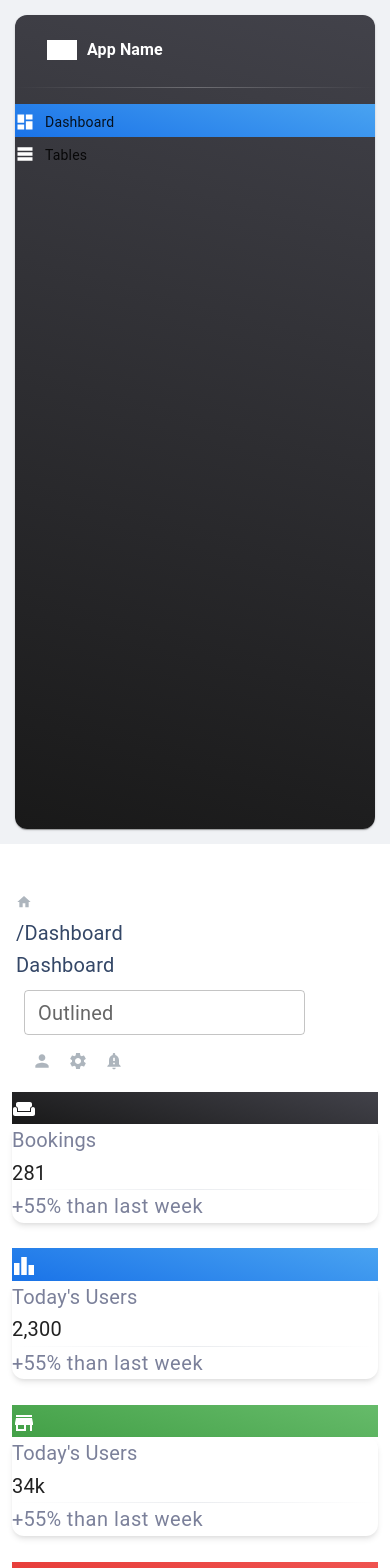
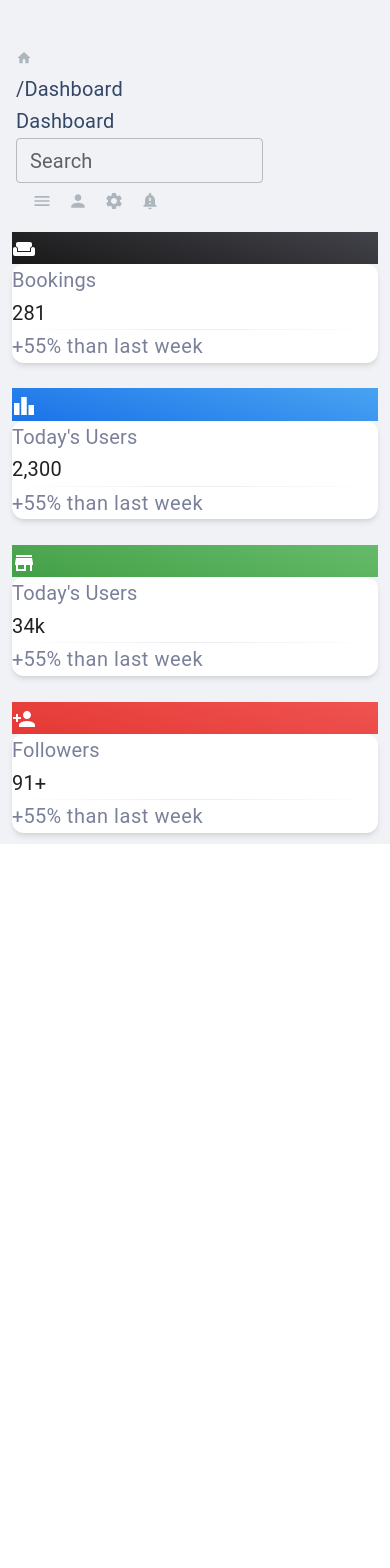
Before and after one commit to josepaulodelacruz/PA_Dashboard, a React (Vite) app: page / in a window 390 px wide. Shown: the top 1568 px of the page. After the commit the page ends 844 px from the top, so only its background shows below. Built offline with nearby package versions, Linux system fonts and the light colour scheme.

Commit message:
responsive navbar and automatic hiding of navbar

```diff
--- /dev/null
+++ b/src/Components/Labels/SubTitle.tsx
@@ -0,0 +1,21 @@
+
+import { useTheme } from "@mui/material"
+
+interface SubTitleLabelProps {
+  children: React.ReactNode,
+}
+
+const SubTitleLabel = ({ children } : SubTitleLabelProps) => {
+  const theme = useTheme();
+  const { text } = theme.palette as { text?: any }
+  console.log(text.main)
+
+  return (
+    <div className="text-xs font-bold" style={{color: text.main}}>
+      {children}
+    </div>
+
+  )
+}
+
+export default SubTitleLabel
--- /dev/null
+++ b/src/Components/Labels/TitleLabel.tsx
@@ -0,0 +1,20 @@
+
+import { useTheme } from "@mui/material"
+
+interface TitleLabelProps {
+  children: React.ReactNode,
+}
+
+const TitleLabel = ({ children } : TitleLabelProps) => {
+  const theme = useTheme();
+  const { dark } = theme.palette as { dark?: any }
+
+  return (
+    <div className="text-[1rem] font-bold" style={{color: dark.main}}>
+      {children}
+    </div>
+
+  )
+}
+
+export default TitleLabel
--- a/src/Components/Navbar/index.tsx
+++ b/src/Components/Navbar/index.tsx
@@ -4,6 +4,7 @@ import TablesIcon from '@mui/icons-material/TableRows'
 import ProfileIcon from '@mui/icons-material/Person'
 import SettingIcon from '@mui/icons-material/Settings'
 import NotificationIcon from '@mui/icons-material/NotificationImportant'
+import SideMenuToggleIcon from '@mui/icons-material/Menu'
 import { useTheme } from '@mui/material'
 import TextField from '@mui/material/TextField'
 import Box from '@mui/material/Box'
@@ -49,7 +50,7 @@ const Navbar = ({ isScrolled, route }: NavbarProps) => {
         background: backgroundColor,
         backdropFilter: backdropFilter,
       }} elevation={4}>
-      <nav className='flex flex-row px-4 justify-between items-center'>
+      <nav className='flex sm:flex-row flex-col px-4 md:justify-between items-start md:items-center'>
 
         <div className='flex flex-col'>
           <div className='flex flex-row items-center'>
@@ -62,23 +63,25 @@ const Navbar = ({ isScrolled, route }: NavbarProps) => {
           <span className='font-bold text-[1rem] ' style={{ color: '#344767', lineHeight: '1.625' }}>{route.name}</span>
         </div>
 
-        <div className='flex flex-row items-center'>
+        <div className='flex flex-row items-center w-full justify-between  sm:justify-end py-2 sm:p-0'>
           <Box
             sx={{
               color: 'black',
-              '& > :not(style)': { m: 1, width: '25ch' },
+              '& > :not(style)': { m: 0, width: '22ch' },
             }} component='form'
 
             noValidate
             autoComplete="off"
           >
-            <TextField id="outlined-basic" size='small' label="Outlined" variant="outlined" />
+            <TextField id="outlined-basic" size='small' label="Search" variant="outlined" />
+          </Box>
+          <div>
+            <SideMenuToggleIcon onClick={() => console.log('close sidenav')} fontSize='small'  style={{ color: colorIcon, marginLeft: '1rem' }} />
+            <ProfileIcon fontSize='small' style={{ color: colorIcon, marginLeft: '1rem' }} />
+            <SettingIcon fontSize='small' style={{ color: colorIcon, marginLeft: '1rem' }} />
+            <NotificationIcon fontSize='small' style={{ color: colorIcon, marginLeft: '1rem' }} />
+          </div>
 
-
-          </Box>
-          <ProfileIcon fontSize='small' style={{ color: colorIcon, marginLeft: '1rem' }} />
-          <SettingIcon fontSize='small' style={{ color: colorIcon, marginLeft: '1rem' }} />
-          <NotificationIcon fontSize='small' style={{ color: colorIcon, marginLeft: '1rem' }} />
         </div>
 
       </nav>
--- a/src/Components/Sidenav/index.tsx
+++ b/src/Components/Sidenav/index.tsx
@@ -22,7 +22,7 @@ const Sidenav = () => {
 
     returnValue = (
       <NavLink key={item.key} to={item.route}>
-          <SidenavItem icon={item.icon} name={item.name} route={item.route} />
+        <SidenavItem icon={item.icon} name={item.name} route={item.route} />
       </NavLink>
     )
     return returnValue
@@ -30,7 +30,7 @@ const Sidenav = () => {
 
   return (
     <Box
-      display='flex'
+      display={{xs: 'none', xl: 'flex'}}
       flexDirection='column'
       height="100vh"
     >
@@ -54,13 +54,13 @@ const Sidenav = () => {
           justifyContent='flex-start'
           alignItems='center'
         >
-          <div style={{marginRight: '10px', height: '20px', width: '30px', backgroundColor: 'white'}}/>
+          <div style={{ marginRight: '10px', height: '20px', width: '30px', backgroundColor: 'white' }} />
           <Typography color={textColor} display="block" fontWeight='bold' variant='h6'>
             App Name
           </Typography>
         </Box>
 
-        <hr className='divider'/>
+        <hr className='divider' />
 
         <List>{renderRoutes}</List>
       </Paper>
--- a/src/Layouts/TemplateContainer/index.tsx
+++ b/src/Layouts/TemplateContainer/index.tsx
@@ -49,11 +49,11 @@ const TemplateContainer = () => {
 
   return (
     <Grid container >
-      <Grid item md={2} xs={12} >
+      <Grid item lg={2} xs={0} >
         <Sidenav />
       </Grid>
 
-      <Grid ref={scrollableRef} item md={10} xs={12} style={{ height: '100vh', overflowY: 'auto' }} >
+      <Grid ref={scrollableRef} item lg={10} xs={12} style={{ height: '100vh', overflowY: 'auto' }} >
         <Navbar isScrolled={isScrolled} route={routeObject}/>
         <Outlet />
       </Grid>
--- a/src/assets/theme/base/colors.ts
+++ b/src/assets/theme/base/colors.ts
@@ -1,4 +1,4 @@
-const colors: any  = {
+const colors: any = {
   background: {
     default: "#f0f2f5",
   },
--- /dev/null
+++ b/src/pages/Dashboard/Components/CardWithTable.tsx
@@ -0,0 +1,34 @@
+
+import TitleLabel from '@/Components/Labels/TitleLabel'
+import CheckIcon from '@mui/icons-material/Check'
+import MoreVertIcon from '@mui/icons-material/MoreVert'
+import { useTheme } from '@mui/material/styles'
+import SubTitleLabel from '@/Components/Labels/SubTitle'
+
+interface CardWithTableProps {
+  children: React.ReactNode,
+}
+
+const CardWithTable = ({ children } : CardWithTableProps ) => {
+  const theme = useTheme()
+  const { info } = theme.palette as { info?: any }
+  console.log(info.main)
+  return (
+    <div className='mt-4 bg-white shadow-md rounded-xl h-[450px] w-full'>
+      <div className='flex flex-row justify-between items-end'>
+        <div className='flex flex-col px-4 pt-4'>
+          <TitleLabel>Projects</TitleLabel>
+          <span className='flex flex-row items-end'>
+            <CheckIcon fontSize='small' sx={{ color: '#7b809a' }} />
+            <SubTitleLabel>30 paid monthly dues this month</SubTitleLabel>
+          </span>
+        </div>
+        <MoreVertIcon fontSize='small' sx={{ color: '#7b809a', marginRight: '3rem' }} />
+      </div>
+
+      {children}
+    </div>
+  )
+}
+
+export default CardWithTable
--- a/src/pages/Dashboard/Components/CountCard.tsx
+++ b/src/pages/Dashboard/Components/CountCard.tsx
@@ -1,7 +1,6 @@
 
 import { useTheme } from "@mui/material/styles"
 import Paper from '@mui/material/Paper'
-import WeekendIcon from '@mui/icons-material/Weekend'
 import React from 'react'
 import '../index.css'
 
--- a/src/pages/Dashboard/index.tsx
+++ b/src/pages/Dashboard/index.tsx
@@ -5,9 +5,9 @@ import WeekendIcon from '@mui/icons-material/Weekend'
 import LeaderBoardIcon from '@mui/icons-material/Leaderboard'
 import StoreIcon from '@mui/icons-material/Store'
 import PersonAddIcon from '@mui/icons-material/PersonAdd'
-import Paper from '@mui/material/Paper'
 import linearGradient from "@/assets/theme/functions/linearGradient"
 import { useTheme } from "@mui/material/styles"
+import CardWithTable from "./Components/CardWithTable"
 
 
 const DashboardPage = () => {
@@ -66,21 +66,20 @@ const DashboardPage = () => {
 
         <Grid container item md={12} xs={12} direction='row' spacing={3} >
 
-          {
-            Array.from({ length: 12 }).map((_, i) => (
-              <Grid item md={4} key={i}>
-                <Paper
-                  sx={{
-                    height: 250,
-                    borderRadius: '0.75rem',
-                    boxShadow: 'rgba(0, 0, 0, 0.1) 0rem 0.25rem 0.375rem -0.0625rem, rgba(0, 0, 0, 0.06) 0rem 0.125rem 0.25rem -0.0625rem'
-                  }}>
-                </Paper>
-              </Grid>
-            ))
-          }
-          <Grid>
+          <Grid item md={8} xs={12} >
+            <CardWithTable >
+              <div>Table</div>
+            </CardWithTable>
           </Grid>
+
+          <Grid item md={4} xs={12}>
+            <CardWithTable >
+              <div>Table</div>
+            </CardWithTable>
+
+
+          </Grid>
+
 
         </Grid>
       </Grid>
```
